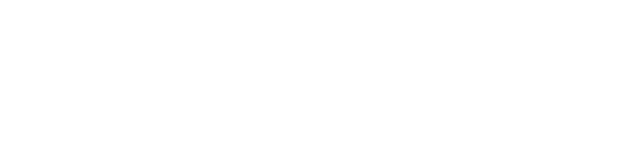
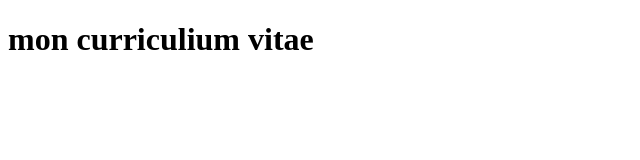
Before and after one commit to mouyassaibk1/git-mon-cv, a plain HTML site: page index.html in a window 1280 px wide. Shown: the whole page, without its empty margins (0-640 px from the left). Drawn offline with Linux system fonts and the light colour scheme.

Commit message:
Update index.html

```diff
--- a/index.html
+++ b/index.html
@@ -7,6 +7,6 @@
     <title>Document</title>
 </head>
 <body>
-
+    <h1> mon curriculium vitae</h1>
 </body>
 </html>
```
